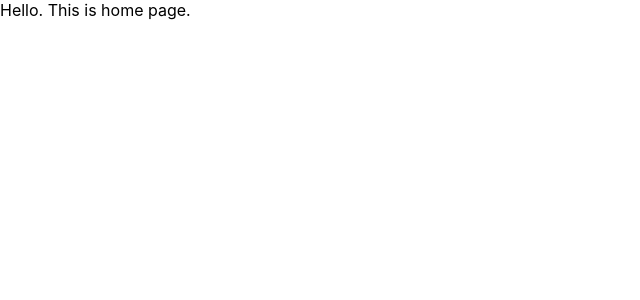
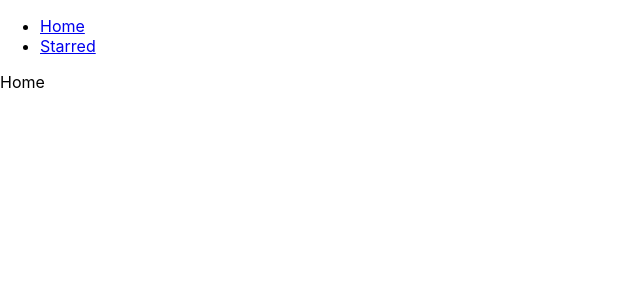
Before and after one commit to missKatiaPunter/cra-tut, a React (Create React App) app: page / in a window 1280 px wide. Shown: the top 300 px of the page, without its empty margins (0-640 px from the left). Built offline with nearby package versions, Linux system fonts and the light colour scheme.

Commit message:
Adds navbar and creates nav components

```diff
--- a/src/App.js
+++ b/src/App.js
@@ -1,16 +1,25 @@
 import React from 'react';
+import Navs from './components/Navs';
+import Home from './pages/Home';
+import Starred from './pages/Starred';
 import { Switch, Route } from 'react-router-dom';
 
 const App = () => {
   return (
+    <div>
+      <Navs />
       <Switch>
         <Route exact path="/">
-        Hello. This is home page.
+          <Home />
         </Route>
         <Route exact path="/starred">
-        This is starred page.
+          <Starred />
+        </Route>
+        <Route>
+          This is 404 page.
         </Route>
       </Switch>
+    </div>
   );
 }
 
--- /dev/null
+++ b/src/components/Navs.js
@@ -0,0 +1,19 @@
+import React from 'react';
+import { Link } from 'react-router-dom';
+
+const LINKS = [
+    {to: '/', text: 'Home'},
+    {to: '/starred', text: 'Starred'}
+]
+
+const Navs = () => {
+    return (
+        <div>
+            <ul>
+                { LINKS.map(item => <li><Link to={ item.to }>{ item.text }</Link></li>) }
+            </ul>
+        </div>
+    )
+}
+
+export default Navs;
--- /dev/null
+++ b/src/pages/Home.js
@@ -0,0 +1,11 @@
+import React from 'react';
+
+const Home = () => {
+    return(
+        <div>
+            Home
+        </div>
+    )
+};
+
+export default Home;
--- /dev/null
+++ b/src/pages/Starred.js
@@ -0,0 +1,11 @@
+import React from 'react';
+
+const Starred = () => {
+    return(
+        <div>
+            Starred
+        </div>
+    )
+};
+
+export default Starred;
```
Lines whose indentation alone changed are shown as unchanged.
